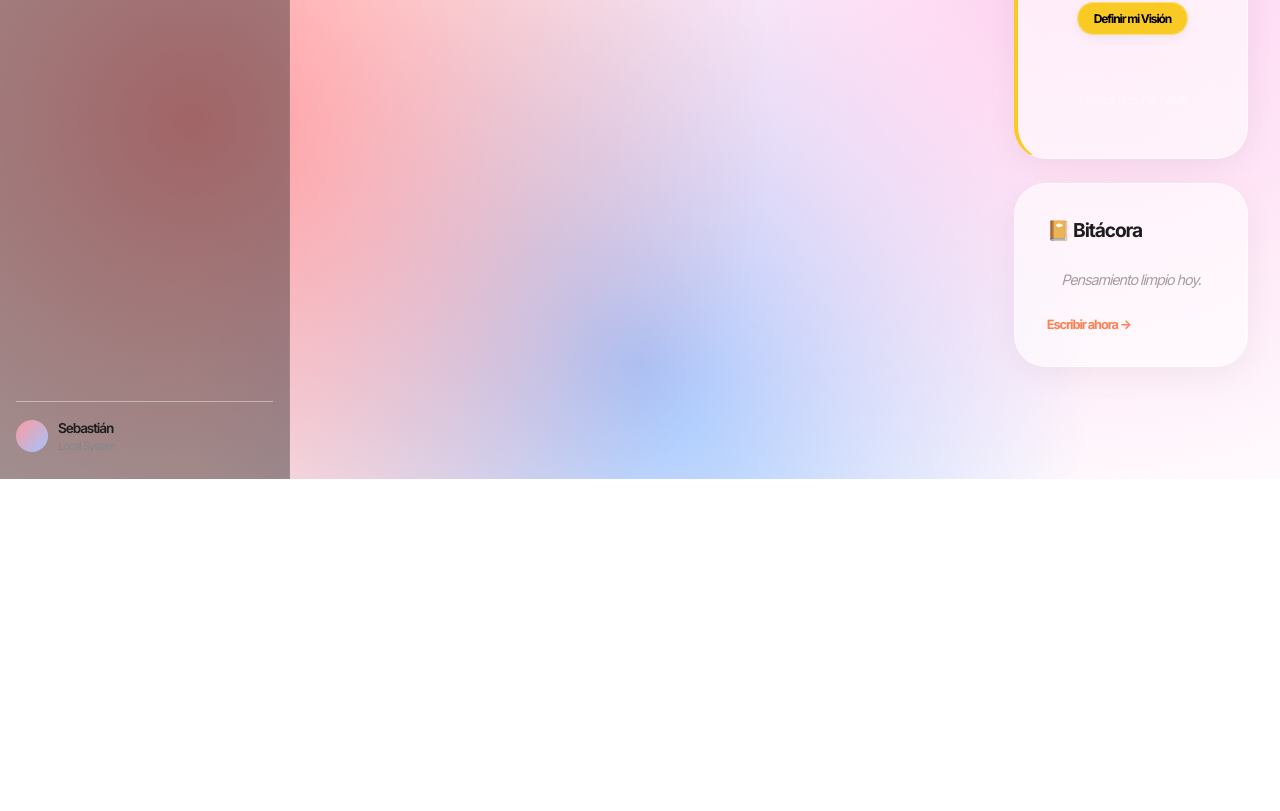
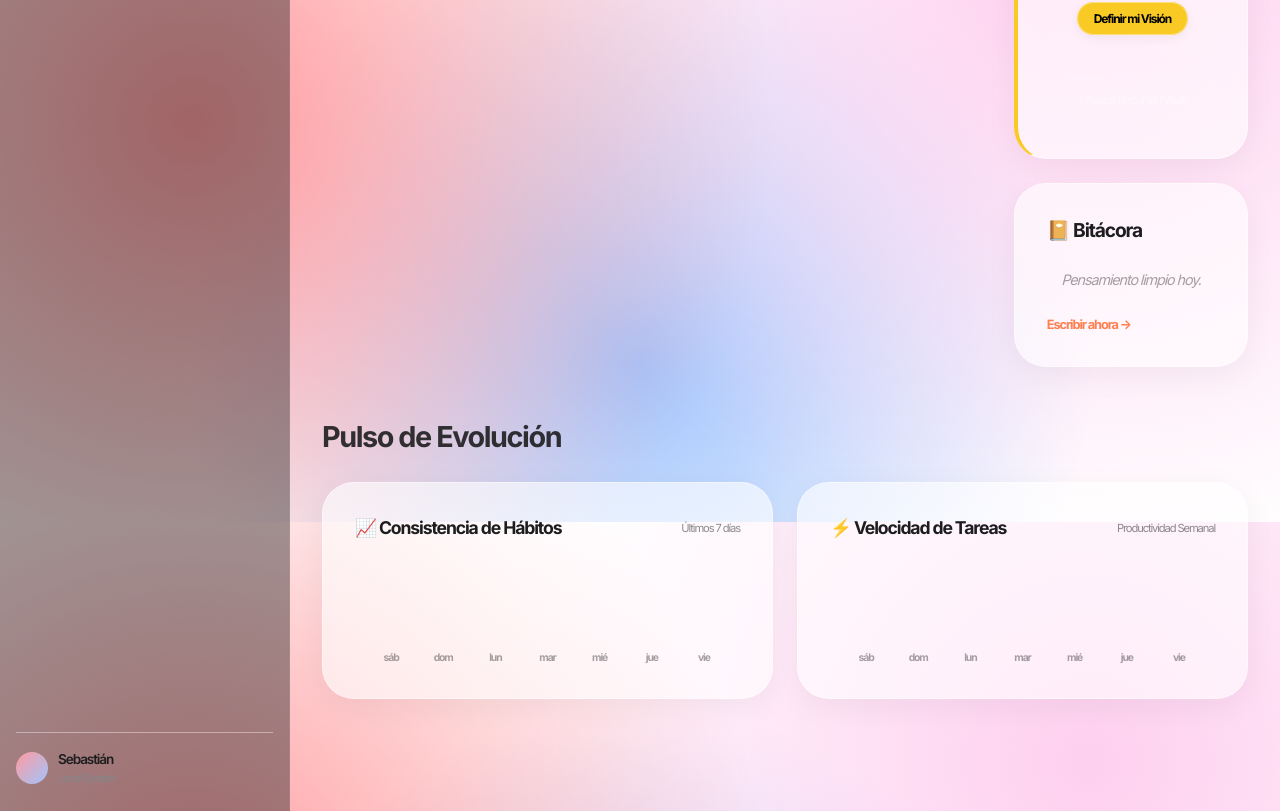
Before and after one commit to sebachoh/Axion, a Next.js app: page / in a window 1280 px wide. Shown: the part 1078-1889 px from the top of the page. Before the commit the page ends 1557 px from the top, so only its background shows below. Built offline with nearby package versions, Linux system fonts and the light colour scheme; no server answers; the database is empty.

Commit message:
feat: implement ActivityPulse component to visualize weekly habit and task statistics and replace uuid with crypto.randomUUID in server actions

```diff
--- a/src/app/boveda/recursos/actions.ts
+++ b/src/app/boveda/recursos/actions.ts
@@ -2,10 +2,9 @@
 
 import db from '@/infrastructure/db/sqlite';
 import { revalidatePath } from 'next/cache';
-import { v4 as uuidv4 } from 'uuid';
 
 export async function addVaultResource(formData: FormData) {
-  const id = uuidv4();
+  const id = crypto.randomUUID();
   const title = formData.get('title') as string;
   const type = formData.get('type') as string; // text, image, idea, link
   const content = formData.get('content') as string;
--- a/src/app/boveda/vision/actions.ts
+++ b/src/app/boveda/vision/actions.ts
@@ -2,10 +2,9 @@
 
 import db from '@/infrastructure/db/sqlite';
 import { revalidatePath } from 'next/cache';
-import { v4 as uuidv4 } from 'uuid';
 
 export async function addVisionBoard(formData: FormData) {
-  const id = uuidv4();
+  const id = crypto.randomUUID();
   const title = formData.get('title') as string;
   const area = formData.get('area') as string;
   const timeframe = formData.get('timeframe') as string;
--- a/src/app/page.tsx
+++ b/src/app/page.tsx
@@ -2,6 +2,7 @@ import Link from 'next/link';
 import { getDashboardData } from '@/core/usecases/dashboardUsecases';
 import db from '@/infrastructure/db/sqlite';
 import WealthMirror from '@/components/WealthMirror';
+import ActivityPulse from '@/components/ActivityPulse';
 
 const MOOD_EMOJIS: Record<string, string> = {
   '1': '😫',
@@ -290,7 +291,12 @@ export default async function DashboardPage() {
             <Link href="/journal" style={{ fontSize: '0.8rem', color: '#ff7f50', fontWeight: 700 }}>Escribir ahora →</Link>
           </div>
         </div>
+      </div>
 
+      {/* ── Visual Analytics Section ── */}
+      <div style={{ marginTop: '1rem' }}>
+        <h2 style={{ fontSize: '1.8rem', fontWeight: 900, letterSpacing: '-0.05em', marginBottom: '1.5rem', opacity: 0.9 }}>Pulso de Evolución</h2>
+        <ActivityPulse habits={data.weeklyHabitStats} tasks={data.weeklyTaskStats} />
       </div>
     </div>
   );
--- /dev/null
+++ b/src/components/ActivityPulse.tsx
@@ -0,0 +1,94 @@
+'use client';
+
+import React from 'react';
+
+interface Stat {
+  date: string;
+  count: number;
+}
+
+interface ActivityPulseProps {
+  habits: Stat[];
+  tasks: Stat[];
+}
+
+export default function ActivityPulse({ habits, tasks }: ActivityPulseProps) {
+  // Generate last 7 days labels
+  const days = Array.from({ length: 7 }, (_, i) => {
+    const d = new Date();
+    d.setDate(d.getDate() - (6 - i));
+    return d.toISOString().split('T')[0];
+  });
+
+  const getDayLabel = (dateStr: string) => {
+    const d = new Date(dateStr + 'T00:00:00');
+    return d.toLocaleDateString('es-ES', { weekday: 'short' });
+  };
+
+  const maxHabits = Math.max(...habits.map(h => h.count), 1);
+  const maxTasks = Math.max(...tasks.map(t => t.count), 1);
+
+  return (
+    <div style={{ display: 'grid', gridTemplateColumns: '1fr 1fr', gap: '1.5rem' }}>
+
+      {/* Habits Pulse */}
+      <div className="glass-panel" style={{ padding: '2rem', display: 'flex', flexDirection: 'column', gap: '1.5rem' }}>
+        <div style={{ display: 'flex', justifyContent: 'space-between', alignItems: 'center' }}>
+          <h3 style={{ fontWeight: 800, fontSize: '1.1rem' }}>📈 Consistencia de Hábitos</h3>
+          <span style={{ fontSize: '0.7rem', opacity: 0.5 }}>Últimos 7 días</span>
+        </div>
+
+        <div style={{ display: 'flex', justifyContent: 'space-between', alignItems: 'flex-end', height: '100px', padding: '0 10px' }}>
+          {days.map(day => {
+            const stat = habits.find(h => h.date === day);
+            const height = stat ? (stat.count / maxHabits) * 100 : 5;
+            return (
+              <div key={day} style={{ display: 'flex', flexDirection: 'column', alignItems: 'center', gap: '8px', flex: 1 }}>
+                <div style={{
+                  width: '12px',
+                  height: `${height}%`,
+                  maxHeight: '80px',
+                  background: 'linear-gradient(to top, #1dd1a1, #10ac84)',
+                  borderRadius: '6px',
+                  boxShadow: stat ? '0 0 10px rgba(29, 209, 161, 0.3)' : 'none',
+                  transition: 'height 0.6s cubic-bezier(0.4, 0, 0.2, 1)'
+                }} />
+                <span style={{ fontSize: '0.65rem', opacity: 0.4, fontWeight: 700 }}>{getDayLabel(day)}</span>
+              </div>
+            );
+          })}
+        </div>
+      </div>
+
+      {/* Task Velocity */}
+      <div className="glass-panel" style={{ padding: '2rem', display: 'flex', flexDirection: 'column', gap: '1.5rem' }}>
+        <div style={{ display: 'flex', justifyContent: 'space-between', alignItems: 'center' }}>
+          <h3 style={{ fontWeight: 800, fontSize: '1.1rem' }}>⚡ Velocidad de Tareas</h3>
+          <span style={{ fontSize: '0.7rem', opacity: 0.5 }}>Productividad Semanal</span>
+        </div>
+
+        <div style={{ display: 'flex', justifyContent: 'space-between', alignItems: 'flex-end', height: '100px', padding: '0 10px' }}>
+          {days.map(day => {
+            const stat = tasks.find(t => t.date === day);
+            const height = stat ? (stat.count / maxTasks) * 100 : 5;
+            return (
+              <div key={day} style={{ display: 'flex', flexDirection: 'column', alignItems: 'center', gap: '8px', flex: 1 }}>
+                <div style={{
+                  width: '12px',
+                  height: `${height}%`,
+                  maxHeight: '80px',
+                  background: 'linear-gradient(to top, #54a0ff, #2e86de)',
+                  borderRadius: '6px',
+                  boxShadow: stat ? '0 0 10px rgba(84, 160, 255, 0.3)' : 'none',
+                  transition: 'height 0.6s cubic-bezier(0.4, 0, 0.2, 1)'
+                }} />
+                <span style={{ fontSize: '0.65rem', opacity: 0.4, fontWeight: 700 }}>{getDayLabel(day)}</span>
+              </div>
+            );
+          })}
+        </div>
+      </div>
+
+    </div>
+  );
+}
--- a/src/core/usecases/dashboardUsecases.ts
+++ b/src/core/usecases/dashboardUsecases.ts
@@ -17,6 +17,8 @@ export interface DashboardData {
   routineTasks: { id: string; name: string; completed: boolean }[];
   latestVision?: { title: string; area: string; timeframe: string };
   latestVaultResource?: { title: string; type: string };
+  weeklyHabitStats: { date: string; count: number }[];
+  weeklyTaskStats: { date: string; count: number }[];
 }
 
 function getTodayStr() {
@@ -75,6 +77,23 @@ export function getDashboardData(): DashboardData {
   const vision = db.prepare('SELECT title, area, timeframe FROM vision_boards ORDER BY created_at DESC LIMIT 1').get() as any;
   const vault = db.prepare('SELECT title, type FROM vault_resources ORDER BY created_at DESC LIMIT 1').get() as any;
 
+  // Weekly Stats
+  const sevenDaysAgo = new Date();
+  sevenDaysAgo.setDate(sevenDaysAgo.getDate() - 6);
+  const startDate = sevenDaysAgo.toISOString().split('T')[0];
+
+  const habitWeekly = db.prepare(`
+    SELECT date, COUNT(*) as count FROM habit_logs
+    WHERE date >= @startDate AND status = 'done'
+    GROUP BY date ORDER BY date ASC
+  `).all({ startDate }) as { date: string; count: number }[];
+
+  const taskWeekly = db.prepare(`
+    SELECT date(created_at) as date, COUNT(*) as count FROM tasks
+    WHERE date(created_at) >= @startDate AND status = 'done'
+    GROUP BY date(created_at) ORDER BY date ASC
+  `).all({ startDate }) as { date: string; count: number }[];
+
   return {
     date: today,
     habits,
@@ -90,6 +109,8 @@ export function getDashboardData(): DashboardData {
     routineTasks: routineRows,
     latestVision: vision ? { title: vision.title, area: vision.area, timeframe: vision.timeframe } : undefined,
     latestVaultResource: vault ? { title: vault.title, type: vault.type } : undefined,
+    weeklyHabitStats: habitWeekly,
+    weeklyTaskStats: taskWeekly,
   };
 }
 
```
